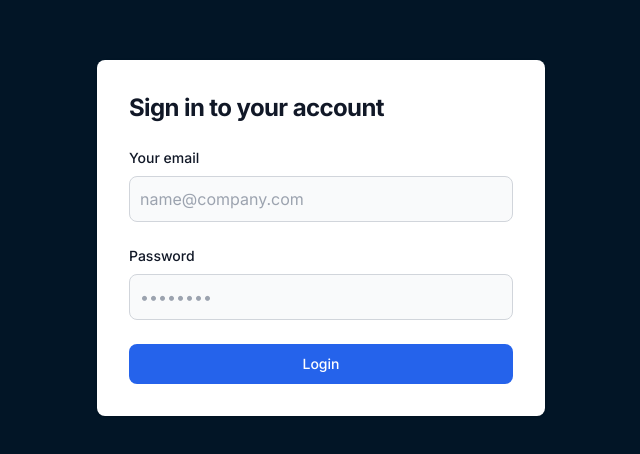
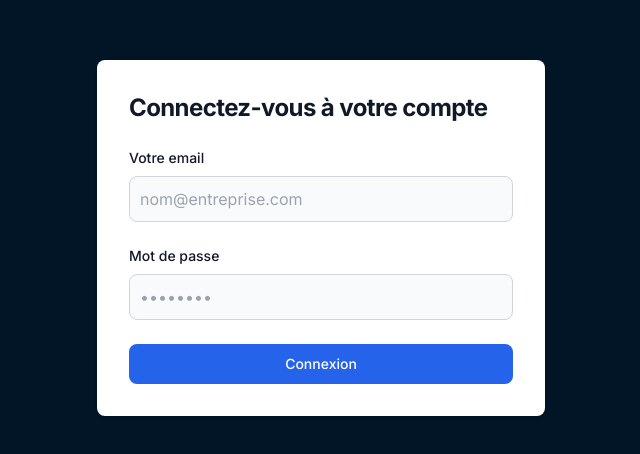
Before and after one commit to AlLubila/josglobal-sarl, a Next.js app: page /admin in a window 1280 px wide. Shown: the part 162-616 px from the top of the page, without its empty margins (319-959 px from the left). Built offline with nearby package versions, Linux system fonts and the light colour scheme.

Commit message:
Update page.tsx

```diff
--- a/src/app/admin/page.tsx
+++ b/src/app/admin/page.tsx
@@ -6,8 +6,7 @@ import { loginAdmin } from '@/utils/auth';
 import '@/styles/globals.css'
 import Cookies from 'js-cookie';
 
-
-// Function return a tailwind component for login page
+// Fonction qui retourne un composant Tailwind pour la page de connexion
 export default function AdminLogin() {
   const [email, setEmail] = useState('');
   const [password, setPassword] = useState('');
@@ -15,20 +14,20 @@ export default function AdminLogin() {
   const router = useRouter();
   const handleSubmit = async (e: React.FormEvent) => {
     e.preventDefault();
-    console.log('Attempting login with:', email, password);
+    console.log('Tentative de connexion avec:', email, password);
     try {
       const isLoggedIn = await loginAdmin(email, password);
       if (isLoggedIn) {
-        console.log('Login successful');
+        console.log('Connexion réussie');
         Cookies.set("admin_token", "true", { expires: 1 });
         router.push("/admin/dashboard");
       } else {
-        console.log('Login failed');
-        setError("Invalid email or password");
+        console.log('Échec de la connexion');
+        setError("Email ou mot de passe incorrect");
       }
     } catch (error) {
-      console.error('Login error:', error);
-      setError("An error occurred during login. Please try again.");
+      console.error('Erreur lors de la connexion:', error);
+      setError("Une erreur est survenue lors de la connexion. Veuillez réessayer.");
     }
   };
 
@@ -38,7 +37,7 @@ export default function AdminLogin() {
         <div className="w-full bg-white rounded-lg shadow dark:border md:mt-0 sm:max-w-md xl:p-0 dark:bg-gray-800 dark:border-gray-700">
           <div className="p-6 space-y-4 md:space-y-6 sm:p-8">
             <h1 className="text-xl font-bold leading-tight tracking-tight text-gray-900 md:text-2xl dark:text-white">
-              Sign in to your account
+              Connectez-vous à votre compte
             </h1>
             <form className="space-y-4 md:space-y-6" onSubmit={handleSubmit}>
               <div>
@@ -46,7 +45,7 @@ export default function AdminLogin() {
                   htmlFor="email"
                   className="block mb-2 text-sm font-medium text-gray-900 dark:text-white"
                 >
-                  Your email
+                  Votre email
                 </label>
                 <input
                   type="email"
@@ -55,7 +54,7 @@ export default function AdminLogin() {
                   value={email}
                   onChange={(e) => setEmail(e.target.value)}
                   className="outline-none bg-gray-50 border border-gray-300 text-gray-900 rounded-lg focus:ring-primary-600 focus:border-primary-600 block w-full p-2.5 dark:bg-gray-700 dark:border-gray-600 dark:placeholder-gray-400 dark:text-white dark:focus:ring-blue-500 dark:focus:border-blue-500"
-                  placeholder="name@company.com"
+                  placeholder="nom@entreprise.com"
                   required
                 />
               </div>
@@ -64,7 +63,7 @@ export default function AdminLogin() {
                   htmlFor="password"
                   className="block mb-2 text-sm font-medium text-gray-900 dark:text-white"
                 >
-                  Password
+                  Mot de passe
                 </label>
                 <input
                   type="password"
@@ -82,7 +81,7 @@ export default function AdminLogin() {
                 type="submit"
                 className="w-full text-white bg-primary-600 hover:bg-primary-700 focus:ring-4 focus:outline-none focus:ring-primary-300 font-medium rounded-lg text-sm px-5 py-2.5 text-center dark:bg-primary-600 dark:hover:bg-primary-700 dark:focus:ring-primary-800"
               >
-                Login
+                Connexion
               </button>
             </form>
           </div>
```
